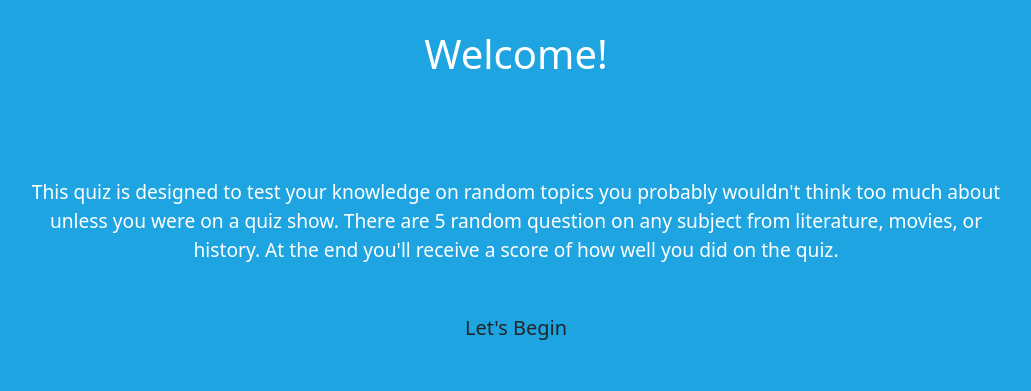
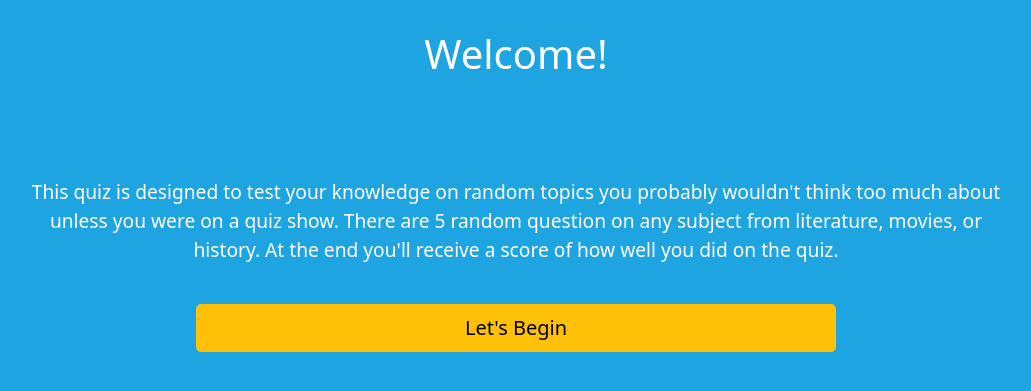
Before and after one commit to eolt/Flask_WebApps, a Flask app: page / in a window 1280 px wide. Shown: the top 391 px of the page, without its empty margins (124-1155 px from the left). Run offline with Flask 2, Linux system fonts and the light colour scheme.

Commit message:
Update index.html

```diff
--- a/QuizGame/quiz/templates/index.html
+++ b/QuizGame/quiz/templates/index.html
@@ -24,6 +24,6 @@
 
 {% block response %}
     <div class="d-grid gap-2 col-6 mx-auto">
-        <a class="btn btn-lg" type="button" href="{{ url_for('question_page', score=0, it=0) }}">Let's Begin</a>
+        <a class="btn btn-warning btn-lg" type="button" href="{{ url_for('question_page', score=0, it=0) }}">Let's Begin</a>
     </div>
 {% endblock %}
```
